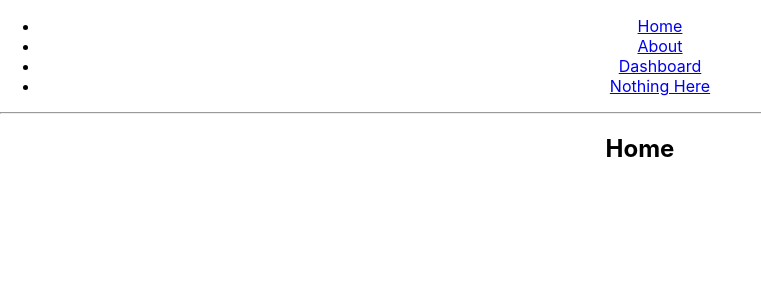
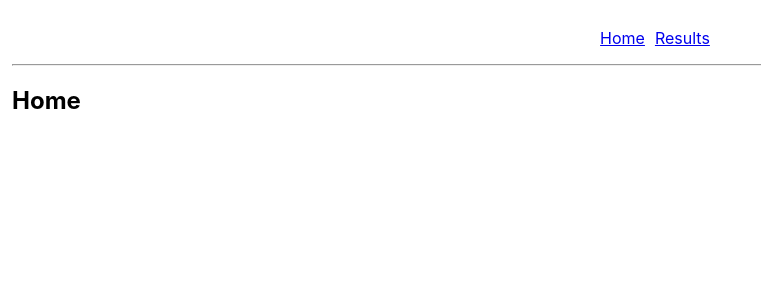
Before and after one commit to p-adams/react-auto-refresh, a React (Vite) app: page / in a window 1280 px wide. Shown: the top 300 px of the page, without its empty margins (0-761 px from the left). Built offline with nearby package versions, Linux system fonts and the light colour scheme.

Commit message:
restructure route components and add react query dependency

```diff
--- a/package.json
+++ b/package.json
@@ -9,6 +9,7 @@
   "dependencies": {
     "react": "^17.0.2",
     "react-dom": "^17.0.2",
+    "react-query": "^3.34.5",
     "react-router-dom": "^6.2.1"
   },
   "devDependencies": {
--- a/src/App.css
+++ b/src/App.css
@@ -1,5 +1,15 @@
 .App {
-  text-align: center;
+  padding: 12px;
 }
-:root {
+
+nav ul {
+  list-style: none;
+  display: flex;
+  justify-content: center;
+  align-items: center;
+  align-content: center;
 }
+
+nav ul li {
+  margin-right: 10px;
+}
--- a/src/App.tsx
+++ b/src/App.tsx
@@ -1,68 +1,11 @@
 import { useState } from "react";
 import { Routes, Route, Link, Outlet } from "react-router-dom";
+import Layout from "./Layout";
+import Home from "./Home";
+import Results from "./Results";
+import NoMatch from "./NoMatch";
+import "./App.css";
 
-import "./App.css";
-function Layout() {
-  return (
-    <div>
-      <nav>
-        <ul>
-          <li>
-            <Link to="/">Home</Link>
-          </li>
-          <li>
-            <Link to="/about">About</Link>
-          </li>
-          <li>
-            <Link to="/dashboard">Dashboard</Link>
-          </li>
-          <li>
-            <Link to="/nothing-here">Nothing Here</Link>
-          </li>
-        </ul>
-      </nav>
-
-      <hr />
-
-      <Outlet />
-    </div>
-  );
-}
-
-function Home() {
-  return (
-    <div>
-      <h2>Home</h2>
-    </div>
-  );
-}
-
-function About() {
-  return (
-    <div>
-      <h2>About</h2>
-    </div>
-  );
-}
-
-function Dashboard() {
-  return (
-    <div>
-      <h2>Dashboard</h2>
-    </div>
-  );
-}
-
-function NoMatch() {
-  return (
-    <div>
-      <h2>Nothing to see here!</h2>
-      <p>
-        <Link to="/">Go to the home page</Link>
-      </p>
-    </div>
-  );
-}
 function App() {
   const [count, setCount] = useState(0);
 
@@ -71,7 +14,7 @@ function App() {
       <Routes>
         <Route path="/" element={<Layout />}>
           <Route index element={<Home />} />
-          <Route path="about" element={<About />} />
+          <Route path="results" element={<Results />} />
 
           <Route path="*" element={<NoMatch />} />
         </Route>
--- /dev/null
+++ b/src/Home.tsx
@@ -0,0 +1,9 @@
+function Home() {
+  return (
+    <div>
+      <h2>Home</h2>
+    </div>
+  );
+}
+
+export default Home;
--- /dev/null
+++ b/src/Layout.tsx
@@ -0,0 +1,22 @@
+import { Link, Outlet } from "react-router-dom";
+function Layout() {
+  return (
+    <div>
+      <nav>
+        <ul>
+          <li>
+            <Link to="/">Home</Link>
+          </li>
+          <li>
+            <Link to="/results">Results</Link>
+          </li>
+        </ul>
+      </nav>
+      <hr />
+
+      <Outlet />
+    </div>
+  );
+}
+
+export default Layout;
--- /dev/null
+++ b/src/NoMatch.tsx
@@ -0,0 +1,13 @@
+import { Link } from "react-router-dom";
+function NoMatch() {
+  return (
+    <div>
+      <h2>Nothing to see here!</h2>
+      <p>
+        <Link to="/">Go to the home page</Link>
+      </p>
+    </div>
+  );
+}
+
+export default NoMatch;
--- /dev/null
+++ b/src/Results.tsx
@@ -0,0 +1,9 @@
+function Results() {
+  return (
+    <div>
+      <h2>Results</h2>
+    </div>
+  );
+}
+
+export default Results;
```
Also changed, not shown: 1 other file (tests, documents, lock files or other folders).
